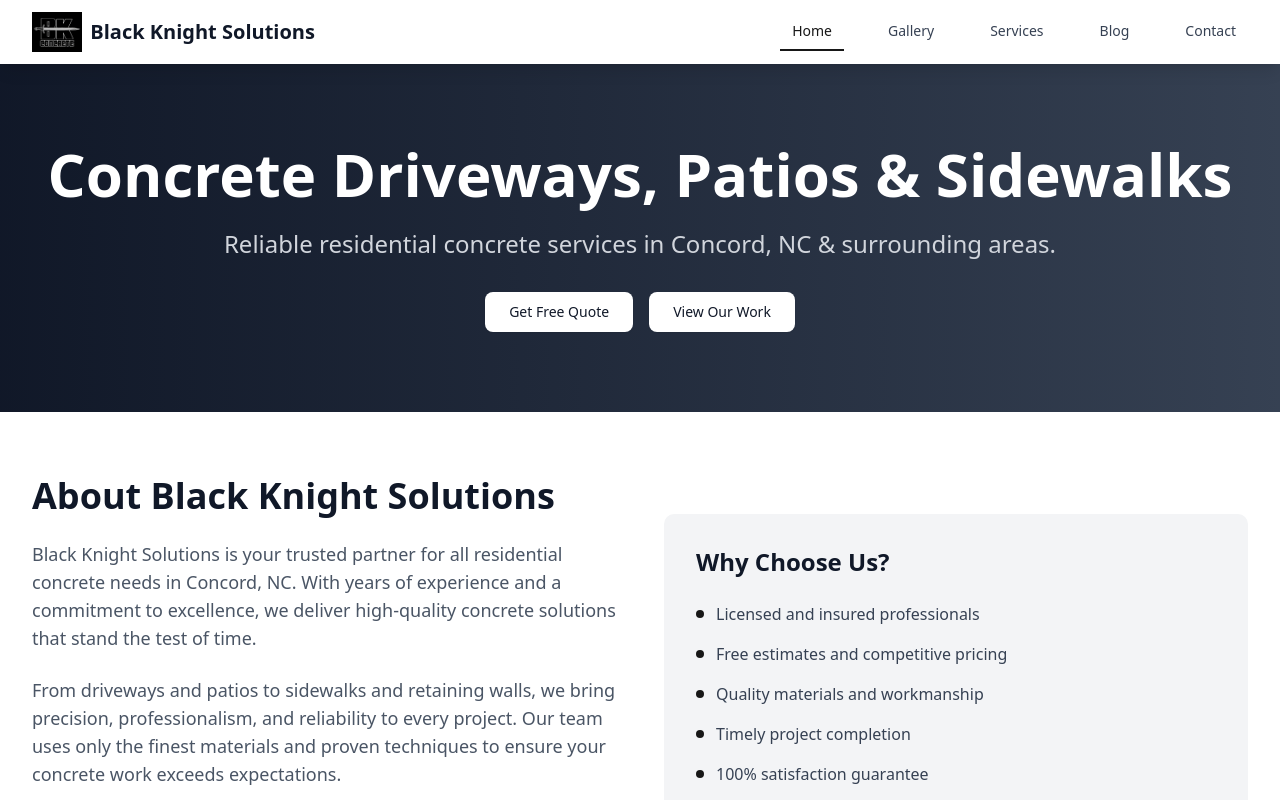
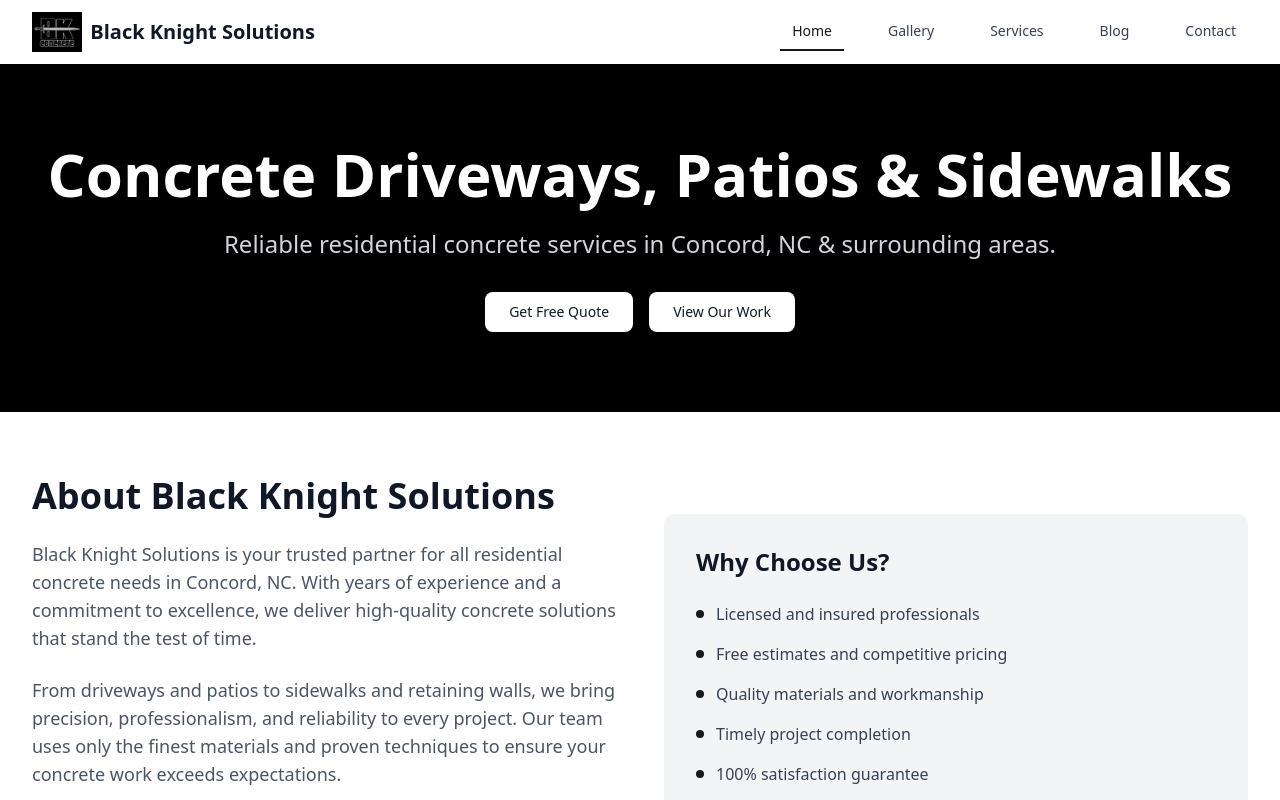
Before and after one commit to hometownwebco1/black-knight-website, a React (Vite) app: page / in a window 1280 px wide. Shown: the top 800 px of the page. Built offline with nearby package versions, Linux system fonts and the light colour scheme.

Commit message:
Update Home.jsx

```diff
--- a/src/pages/Home.jsx
+++ b/src/pages/Home.jsx
@@ -40,7 +40,7 @@
       </Helmet>
 
       {/* Hero Section */}
-      <section className="bg-gradient-to-r from-gray-900 to-gray-700 text-white py-20">
+      <section className="bg-black text-white py-20">
         <div className="max-w-7xl mx-auto px-4 sm:px-6 lg:px-8">
           <div className="text-center">
             <h1 className="text-4xl md:text-6xl font-bold mb-6">
```
